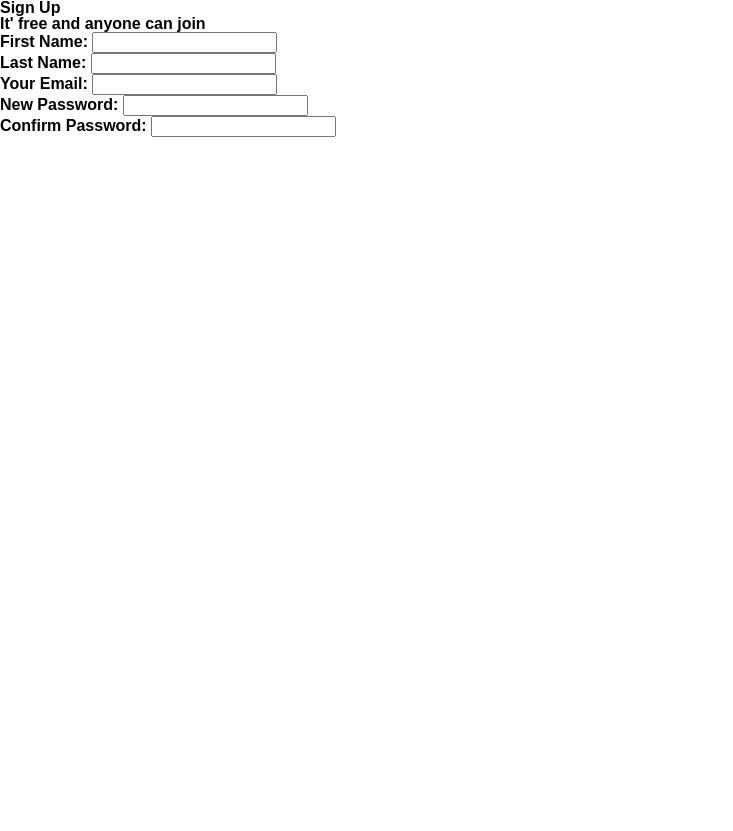
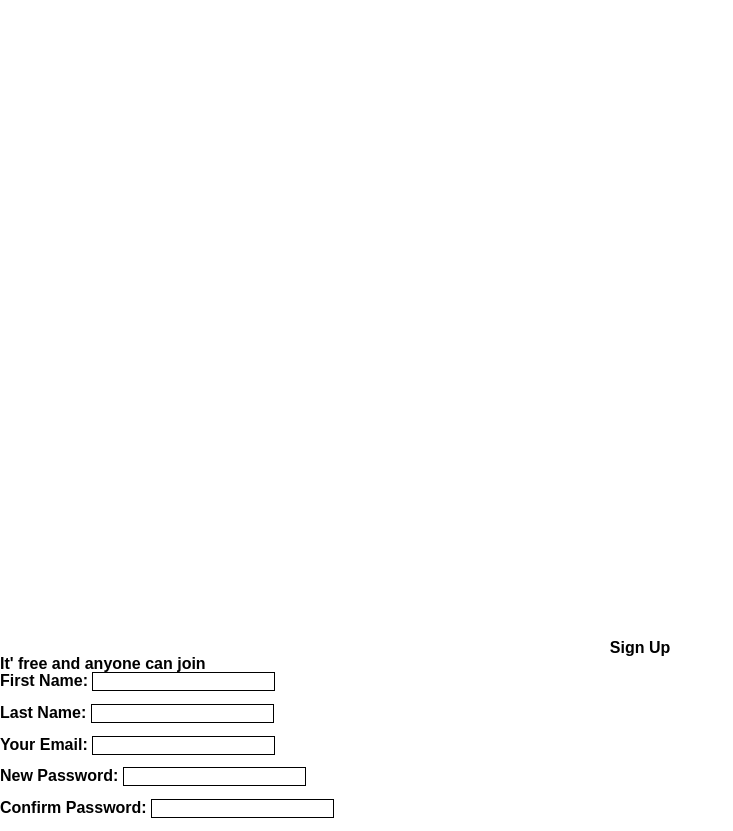
Before and after one commit to danieljoonkimm/Yippido, a React app in the folder client/: page /login in a window 1280 px wide. Shown: the whole page, without its empty margins (0-733 px from the left). Before the commit the page ends 800 px from the top, so only its background shows below. Built offline with nearby package versions, Linux system fonts and the light colour scheme; the HTML template or start-up script is replaced by a standard one.

Commit message:
[edit] fixing borders

```diff
--- a/client/src/components/Register/index.jsx
+++ b/client/src/components/Register/index.jsx
@@ -1,4 +1,5 @@
 import React, { Component } from "react";
+import "./register.scss";
 
 class Register extends Component {
   constructor() {
@@ -14,11 +15,11 @@ class Register extends Component {
         <div className="register_body">
           <h2>It' free and anyone can join</h2>
             <ul className="register_form">
-              <li>First Name: <input></input></li>
-              <li>Last Name: <input></input></li>
-              <li>Your Email: <input></input></li>
-              <li>New Password: <input></input></li>
-              <li>Confirm Password: <input></input></li>
+              <li>First Name: <input className="register_input"></input></li>
+              <li>Last Name: <input className="register_input"></input></li>
+              <li>Your Email: <input className="register_input"></input></li>
+              <li>New Password: <input className="register_input"></input></li>
+              <li>Confirm Password: <input className="register_input"></input></li>
             </ul>
         </div>
       </div>
--- a/client/src/components/Register/register.scss
+++ b/client/src/components/Register/register.scss
@@ -4,6 +4,23 @@
   display: flex;
   margin-top: 50%;
   flex-direction: column;
-  border: 1px solid black;
-  width: fit-content;
+
+  .register_header {
+    display: flex;
+    justify-content: center;
+  }
+
+  .register_body {
+    display: flex;
+    flex-direction: column;
+
+    .register_form {
+      li {
+        padding-bottom: .8em;
+        .register_input {
+          border: 1px solid black;
+        }
+      }
+    }
+  }
 }
```
Also changed, not shown: client/public/dist/bundle.js.
